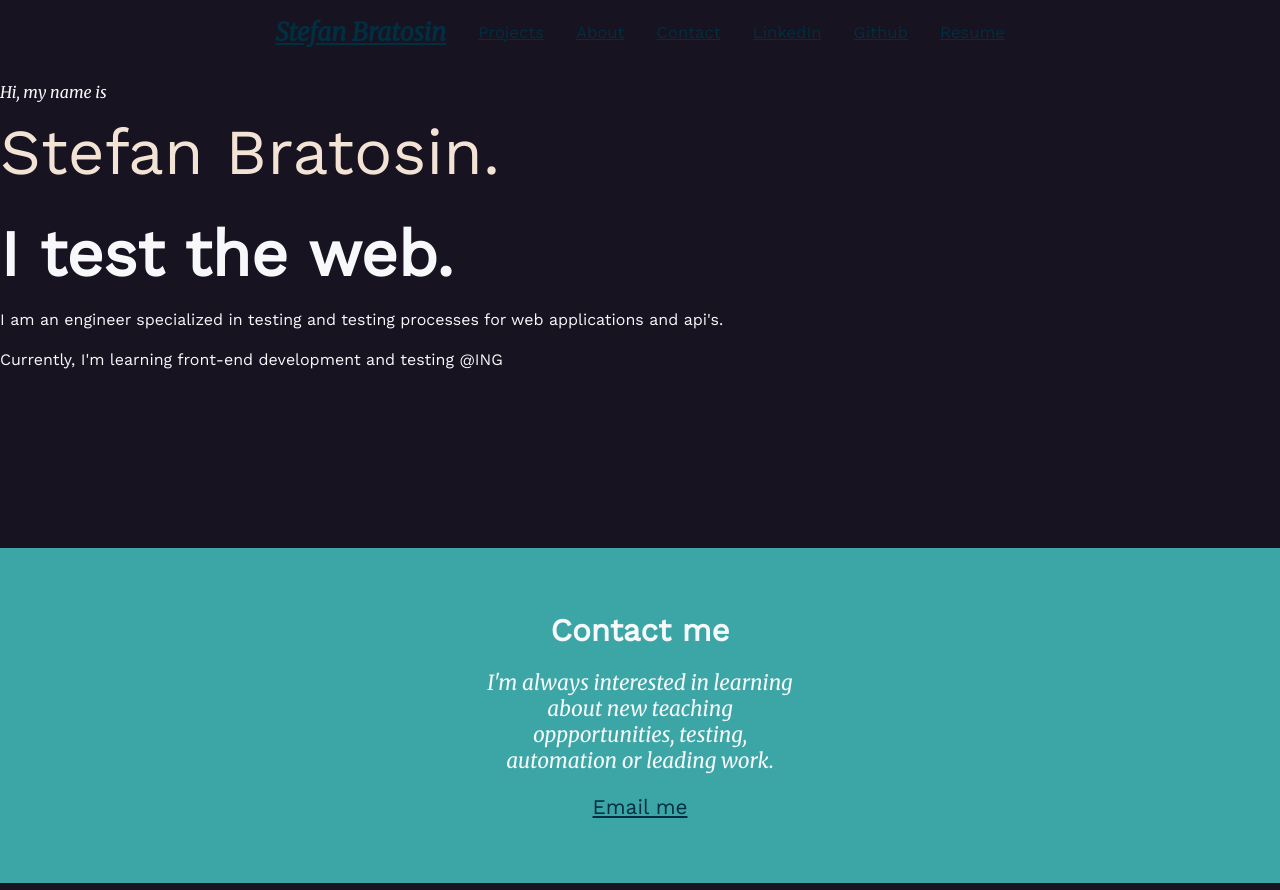
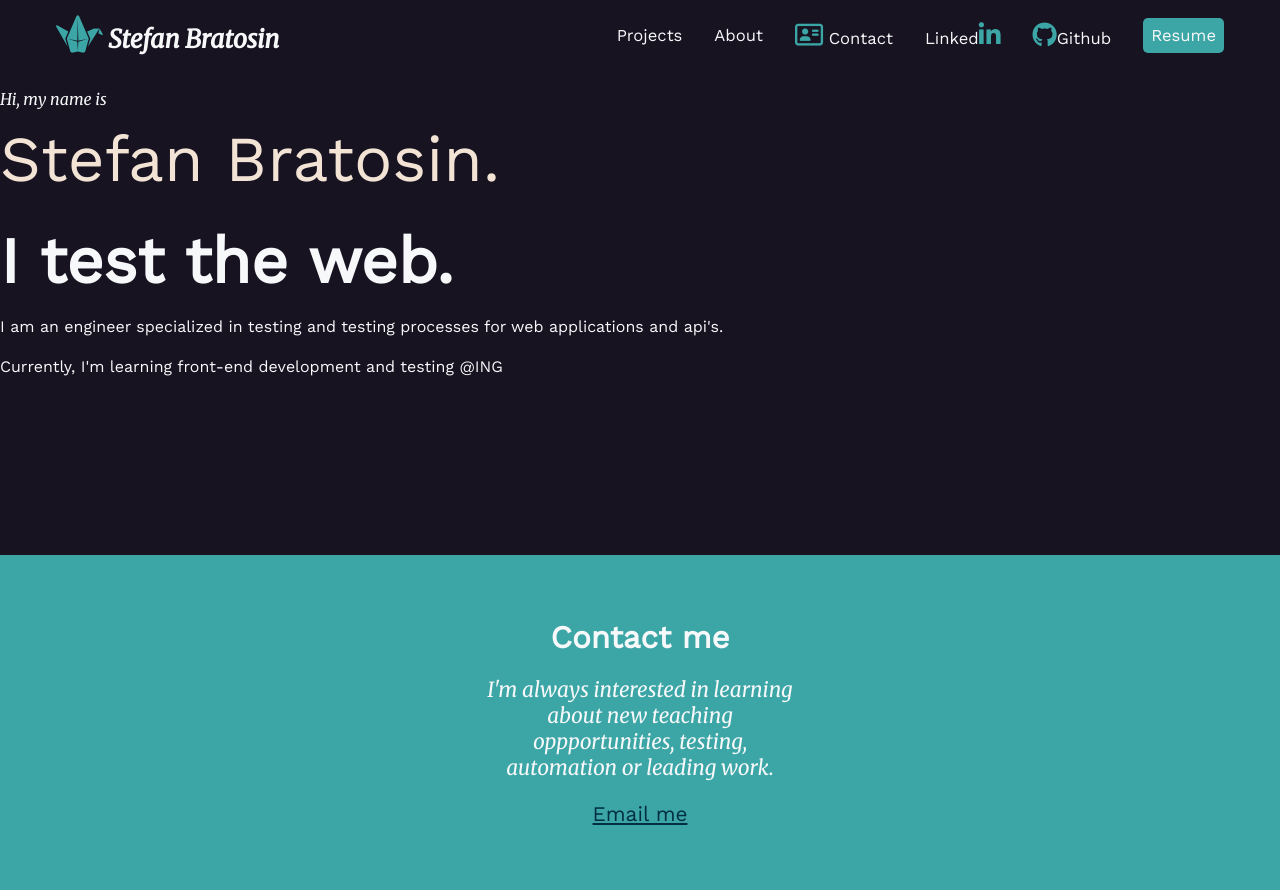
Before and after one commit to stefanbrato/css-learning-project, a plain HTML site: page index.html in a window 1280 px wide. Drawn offline with nearby package versions, Linux system fonts and the light colour scheme.

Commit message:
added icons and styled menu

```diff
--- a/index.html
+++ b/index.html
@@ -1,10 +1,15 @@
 <!DOCTYPE html>
 <html>
   <head>
+    <meta name="viewport" content="width=device-width, initial-scale=1" />
     <link rel="preconnect" href="https://fonts.googleapis.com" />
     <link rel="preconnect" href="https://fonts.gstatic.com" crossorigin />
     <link
       href="https://fonts.googleapis.com/css2?family=Merriweather:ital@1&family=Work+Sans&display=swap"
+      rel="stylesheet"
+    />
+    <link
+      href="https://cdnjs.cloudflare.com/ajax/libs/font-awesome/6.2.1/css/all.min.css"
       rel="stylesheet"
     />
     <link rel="stylesheet" href="./style.css" />
@@ -12,7 +17,11 @@
   <nav>
     <ul>
       <li>
-        <h1><a href="./index.html"> Stefan Bratosin</a></h1>
+        <h1>
+          <a href="./index.html"
+            ><i class="fa-brands fa-padlet"></i> Stefan Bratosin</a
+          >
+        </h1>
       </li>
       <li>
         <a href="projects">Projects</a>
@@ -21,16 +30,18 @@
         <a href="about.html">About</a>
       </li>
       <li>
-        <a href="#contact">Contact</a>
+        <a href="#contact">
+          <i class="fa-regular fa-address-card"></i> Contact</a
+        >
       </li>
       <li>
-        <a href="projects">LinkedIn</a>
+        <a href="projects">Linked<i class="fa-brands fa-linkedin-in"></i></a>
       </li>
       <li>
-        <a href="projects">Github</a>
+        <a href="projects"> <i class="fa-brands fa-github"></i>Github</a>
       </li>
       <li>
-        <a href="projects">Resume</a>
+        <a href="projects" class="button"> Resume</a>
       </li>
     </ul>
   </nav>
--- a/style.css
+++ b/style.css
@@ -110,3 +110,46 @@ nav ul {
   align-items: center;
   gap: 2rem;
 }
+
+nav li:first-child {
+  flex-basis: 100%;
+  text-align: center;
+}
+
+nav [class*="fa-"] {
+  font-size: 150%;
+  color: var(--keppel);
+}
+
+nav a {
+  color: var(--white);
+  text-decoration: none;
+  display: block;
+}
+
+nav a:hover {
+  color: var(--keppel);
+}
+
+.button {
+  background-color: var(--keppel);
+  padding: 0.5rem;
+  border-radius: 5px;
+}
+
+.button:hover {
+  color: var(--whitechocolate);
+  background-color: var(--skobeloff);
+}
+
+@media (min-width: 850px) {
+  nav {
+    max-width: 1200px;
+    margin: 0 auto;
+  }
+  nav li:first-child {
+    flex-basis: auto;
+    text-align: left;
+    margin-right: auto;
+  }
+}
```
Also changed, not shown: images/AdobeColor-Deep Teal Sea.jpeg (renamed from AdobeColor-Deep Teal Sea.jpeg), images/address-card-regular.svg (added), images/github.svg (added), images/google-drive.svg (added), images/linkedin-in.svg (added), images/myIcon.svg (added).
